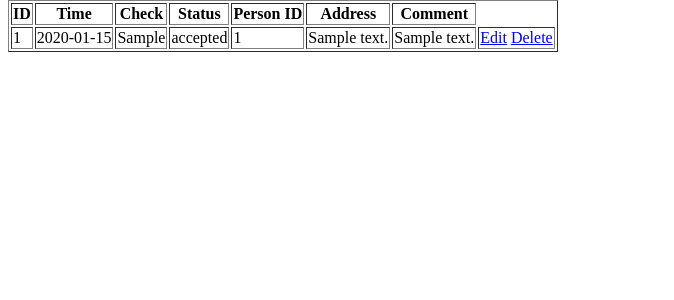
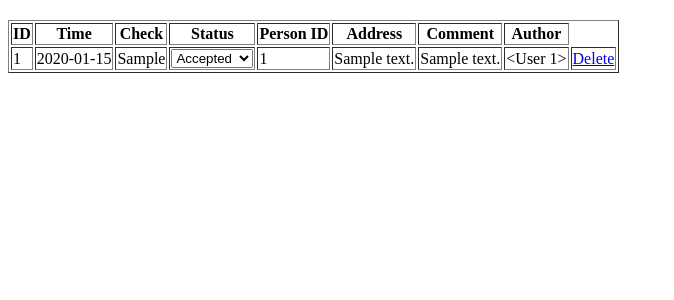
Before and after one commit to HGRaicer/web-pizza, a Flask app: page /admin/orders in a window 1280 px wide. Shown: the part 26-326 px from the top of the page, without its empty margins (0-674 px from the left). Run offline with Flask 3, Linux system fonts and the light colour scheme; a user stored in the database is signed in; tables that the repository leaves empty hold one stand-in row (values such as "Sample post").

Commit message:
gitignore updated + added ability to change the role of user on admin page + you can update the order status

```diff
--- a/app/templates/admin_base.html
+++ b/app/templates/admin_base.html
@@ -5,9 +5,11 @@
 </head>
 <body>
     <nav>
-        <a href="{{ url_for('admin_users') }}">Users</a>
-        <a href="{{ url_for('admin_products') }}">Products</a>
-        <a href="{{ url_for('admin_orders') }}">Orders</a>
+        <div style="margin-bottom: 20px;">
+            <a href="{{ url_for('admin_users') }}">Users</a>
+            <a href="{{ url_for('admin_products') }}">Products</a>
+            <a href="{{ url_for('admin_orders') }}">Orders</a>
+        </div>
     </nav>
     <div>
         {% block content %}
--- a/app/templates/admin_orders.html
+++ b/app/templates/admin_orders.html
@@ -14,21 +14,45 @@
             <th>Person ID</th>
             <th>Address</th>
             <th>Comment</th>
+            <th>Author</th>
         </tr>
         {% for order in orders %}
         <tr>
             <td>{{ order.id_order }}</td>
             <td>{{ order.time }}</td>
             <td>{{ order.check }}</td>
-            <td>{{ order.status }}</td>
+            <td>
+                <select onchange="changeOrderStatus(this.value, {{ order.id_order }})">
+                    <option value="accepted" {% if order.status == 'accepted' %} selected {% endif %}>Accepted</option>
+                    <option value="cooking" {% if order.status == 'cooking' %} selected {% endif %}>Cooking</option>
+                    <option value="delivering" {% if order.status == 'delivering' %} selected {% endif %}>Delivering</option>
+                    <option value="delivered" {% if order.status == 'delivered' %} selected {% endif %}>Delivered</option>
+                </select>
+            </td>
             <td>{{ order.id_person }}</td>
             <td>{{ order.address }}</td>
             <td>{{ order.comment }}</td>
+            <td>{{ order.author }}</td>
             <td>
-                <a href="#">Edit</a>
                 <a href="#">Delete</a>
             </td>
         </tr>
         {% endfor %}
     </table>
+
+    <script>
+        function changeOrderStatus(newStatus, orderId) {
+            var xhr = new XMLHttpRequest();
+            var url = '/admin/orders/update_status/' + orderId + '/' + newStatus;
+            xhr.open('GET', url, true);
+            xhr.onload = function () {
+                if (xhr.status === 200) {
+                    window.location.href = '/admin/orders';
+                } else {
+                    console.error('Failed to change user role');
+                }
+            };
+            xhr.send();
+        }
+    </script>
 {% endblock %}
--- a/app/views.py
+++ b/app/views.py
@@ -240,15 +240,26 @@ def admin():
 
 @app.route('/admin/users')
 @login_required
-#@admin_required
+@admin_required
 def admin_users():
     users = models.User.query.all()
     return render_template('admin_users.html', users=users)
 
 
+@app.route('/admin/users/change_role/<int:user_id>/<new_role>', methods=['GET'])
+@login_required
+@admin_required
+def change_user_role(user_id, new_role):
+    user = models.User.query.get_or_404(user_id)
+    user.role = new_role
+    db.session.commit()
+
+    return redirect(url_for('admin_users'))
+
+
 @app.route('/admin/products')
 @login_required
-#@admin_required
+@admin_required
 def admin_products():
     products = models.Products.query.all()
     return render_template('admin_products.html', products=products)
@@ -256,7 +267,18 @@ def admin_products():
 
 @app.route('/admin/orders')
 @login_required
-#@admin_required
+@admin_required
 def admin_orders():
     orders = models.Order.query.all()
     return render_template('admin_orders.html', orders=orders)
+
+
+@app.route('/admin/orders/update_status/<int:order_id>/<new_status>', methods=['GET'])
+@login_required
+@admin_required
+def update_order_status(order_id, new_status):
+    order = models.Order.query.get_or_404(order_id)
+    order.status = new_status
+    db.session.commit()
+
+    return redirect(url_for('admin_orders'))
```
Also changed, not shown: app/templates/admin_users.html (+22 -2 lines), 1 other file.
